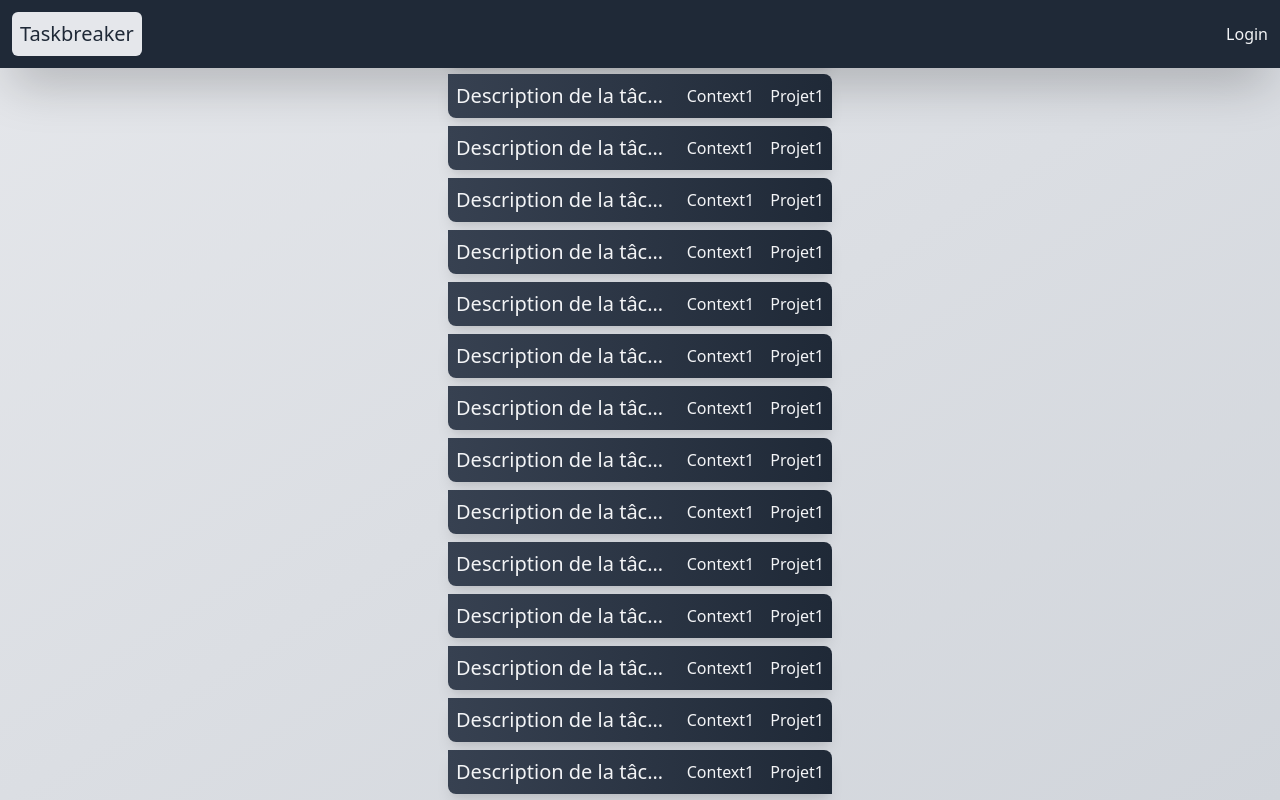
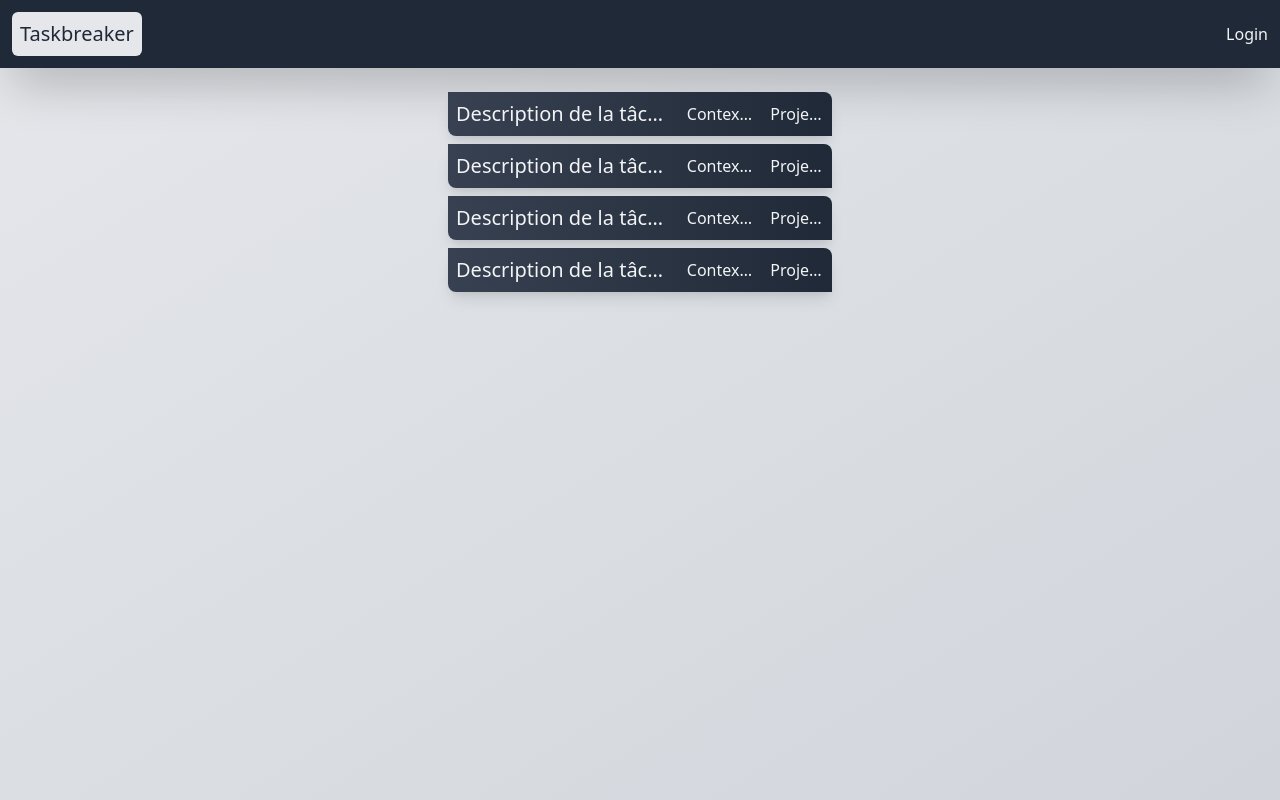
Before and after one commit to danymat/Taskbreaker, a Vue app: page / in a window 1280 px wide. Built offline with nearby package versions, Linux system fonts and the light colour scheme.

Commit message:
Fix: Layout

```diff
--- a/src/App.vue
+++ b/src/App.vue
@@ -3,8 +3,8 @@
     class="flex flex-col h-screen bg-gradient-to-br from-gray-200 to-gray-300"
   >
     <Navbar class="shadow-2xl" />
-    <div class="grid content-center justify-center overflow-y-auto gap-2">
-      <div v-for="x in 100">
+    <div class="grid content-center justify-center gap-2 pt-6">
+      <div v-for="x in 4">
         <Task
           title="Description de la tâche"
           context="Context1"
--- a/src/components/Navbar.vue
+++ b/src/components/Navbar.vue
@@ -1,6 +1,6 @@
 <template>
   <div
-    class="bg-gray-800 h-64 justify-between items-center flex text-gray-100 p-3"
+    class="bg-gray-800 justify-between items-center flex text-gray-100 p-3"
   >
     <div class="text-xl font-normal bg-gray-200 p-2 text-gray-800 rounded-md">
       Taskbreaker
--- a/src/components/Task.vue
+++ b/src/components/Task.vue
@@ -4,8 +4,8 @@
   >
 
     <h2 class="text-xl font-bolds truncate">{{ title }}</h2>
-    <div class="font-light">{{ context }}</div>
-    <div class="">{{ project }}</div>
+    <div class="font-light truncate">{{ context }}</div>
+    <div class="truncate">{{ project }}</div>
   </div>
 </template>
 
```
